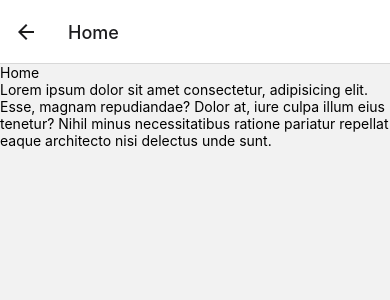
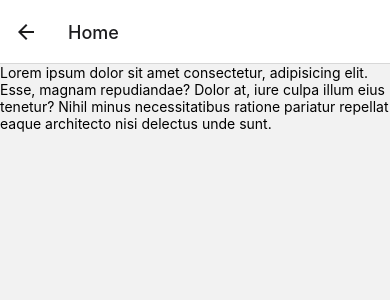
Before and after one commit to alnooristiak/calling_jsonDETA_by_React_native, a React Native app: screen /Home in a window 390 px wide. Shown: the top 300 px of the page. Built offline with nearby package versions, Linux system fonts and the light colour scheme.

Commit message:
finish and final touch

```diff
--- a/src/screens/HomePage/Home.js
+++ b/src/screens/HomePage/Home.js
@@ -1,11 +1,14 @@
-import { StyleSheet, Text, View } from 'react-native'
+import { StyleSheet, Text, TouchableOpacity, View } from 'react-native'
 import React from 'react'
 
 export default function Home() {
   return (
     <View>
-      <Text>Home</Text>
+      {/* <Text>Home</Text> */}
       <Text>Lorem ipsum dolor sit amet consectetur, adipisicing elit. Esse, magnam repudiandae? Dolor at, iure culpa illum eius tenetur? Nihil minus necessitatibus ratione pariatur repellat eaque architecto nisi delectus unde sunt.</Text>
+          <TouchableOpacity
+            title="Go to Details"
+          />
     </View>
   )
 }
```
Also changed, not shown: 1 other file (tests, documents, lock files or other folders).
